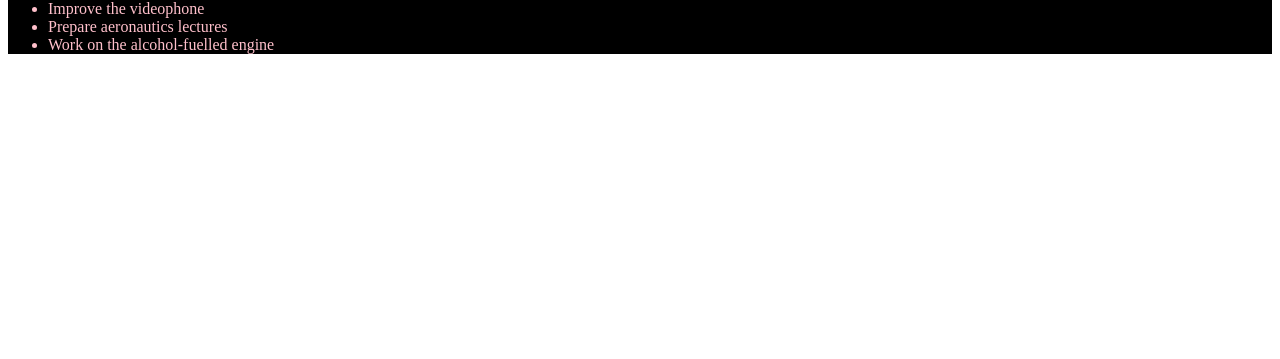
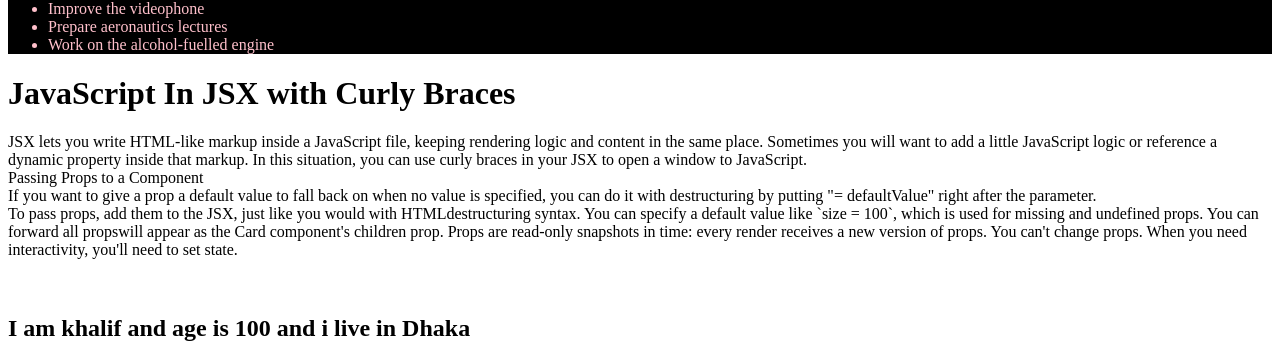
Before and after one commit to khalifalmahmud0/React__Describing-the-UI, a React (Vite) app: page / in a window 1280 px wide. Shown: the part 820-1179 px from the top of the page. Before the commit the page ends 890 px from the top, so only its background shows below. Built offline with nearby package versions, Linux system fonts and the light colour scheme.

Commit message:
PassingPropsToAComponent

```diff
--- a/src/App.jsx
+++ b/src/App.jsx
@@ -1,4 +1,6 @@
 import ImportingAndExportingComponents from "./ImportingAndExportingComponents";
+import JavaScriptInJSXwithCurlyBraces from "./JavaScriptInJSXwithCurlyBraces";
+import PassingPropsToAComponent from "./PassingPropsToAComponent";
 import WritingMarkupWithJSX from "./WritingMarkupWithJSX";
 import YourFirstComponent from "./YourFirstComponent";
 
@@ -8,6 +10,8 @@ function App() {
 			<YourFirstComponent />
 			<ImportingAndExportingComponents />
 			<WritingMarkupWithJSX />
+			<JavaScriptInJSXwithCurlyBraces />
+			<PassingPropsToAComponent />
 		</>
 	);
 }
--- /dev/null
+++ b/src/JavaScriptInJSXwithCurlyBraces.jsx
@@ -0,0 +1,14 @@
+export default function JavaScriptInJSXwithCurlyBraces() {
+	return (
+		<>
+			<h1>JavaScript In JSX with Curly Braces</h1>
+			<span>
+				JSX lets you write HTML-like markup inside a JavaScript file, keeping
+				rendering logic and content in the same place. Sometimes you will want
+				to add a little JavaScript logic or reference a dynamic property inside
+				that markup. In this situation, you can use curly braces in your JSX to
+				open a window to JavaScript.
+			</span>
+		</>
+	);
+}
--- /dev/null
+++ b/src/PassingPropsToAComponent.jsx
@@ -0,0 +1,33 @@
+import Parent from "./PassingPropsToAComponent/Parent";
+
+export default function PassingPropsToAComponent() {
+	return (
+		<>
+			<div>Passing Props to a Component</div>
+			<div>
+				If you want to give a prop a default value to fall back on when no value
+				is specified, you can do it with destructuring by putting "=
+				defaultValue" right after the parameter.
+			</div>
+			{/* function Avatar({ person, size = 100 }) */}
+			<div>
+				To pass props, add them to the JSX, just like you would with HTML
+				{/* attributes. To read props, use the function Avatar({(person, size)}) */}
+				destructuring syntax. You can specify a default value like `size = 100`,
+				which is used for missing and undefined props. You can forward all props
+				{/* with `<Avatar {...props} />` JSX spread syntax, but don't overuse it!
+				Nested JSX like{" "}
+				<Card>
+					<Avatar />
+				</Card>{" "} */}
+				will appear as the Card component's children prop. Props are read-only
+				snapshots in time: every render receives a new version of props. You
+				can't change props. When you need interactivity, you'll need to set
+				state.
+			</div>
+			<br />
+			<br />
+			<Parent />
+		</>
+	);
+}
--- /dev/null
+++ b/src/PassingPropsToAComponent/Child.jsx
@@ -0,0 +1,34 @@
+// export default function Child({ name, age }) {
+// 	return (
+// 		<div>
+// 			<h2>
+// 				I am {name} and age is {age}
+// 			</h2>
+// 		</div>
+// 	);
+// }
+
+// ......
+
+// export default function Child({ name, age = "80" }) {
+// 	return (
+// 		<div>
+// 			<h2>
+// 				I am {name} and age is {age}
+// 			</h2>
+// 		</div>
+// 	);
+// }
+
+// ......
+
+export default function Child({ ...props }) {
+	return (
+		<div>
+			<h2>
+				I am {props.name} and age is {props.age ? props.age : "100"} and i live
+				in {props.location}
+			</h2>
+		</div>
+	);
+}
--- /dev/null
+++ b/src/PassingPropsToAComponent/Parent.jsx
@@ -0,0 +1,12 @@
+import Child from "./Child";
+
+export default function Parent() {
+	return (
+		<div>
+			{/* <Child name="khalif" age="26" /> */}
+
+			{/* <Child name="khalif" /> */}
+			<Child name="khalif" location="Dhaka" />
+		</div>
+	);
+}
```
